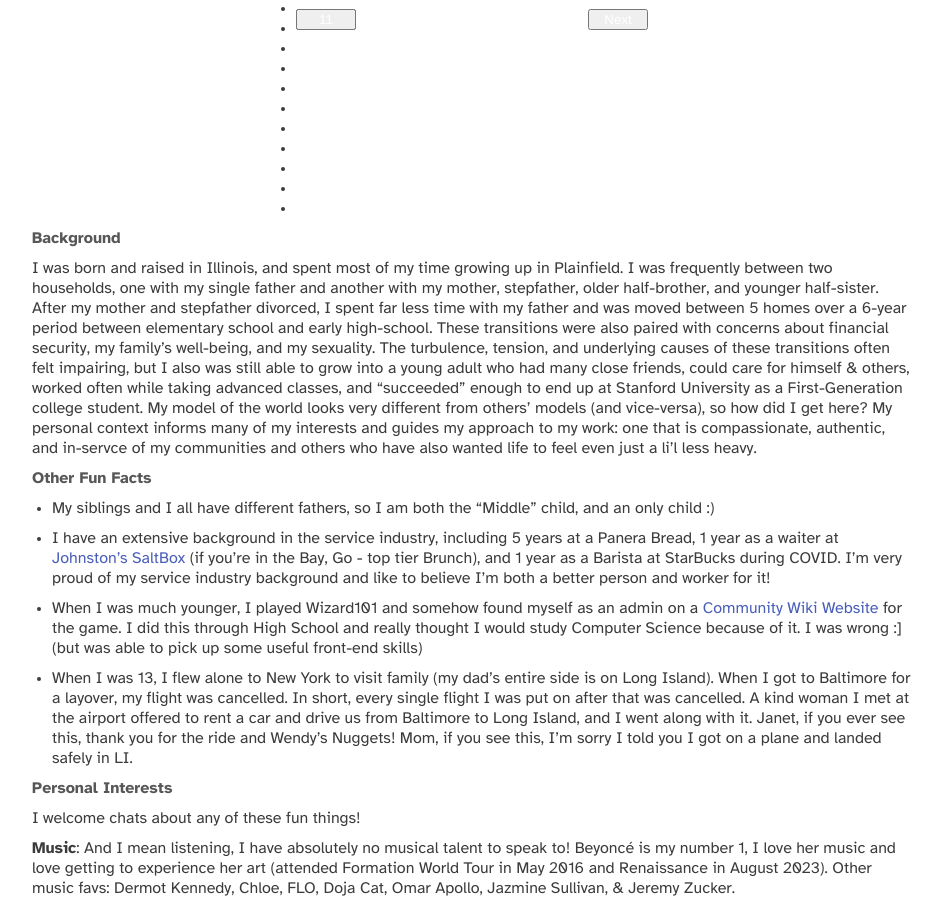
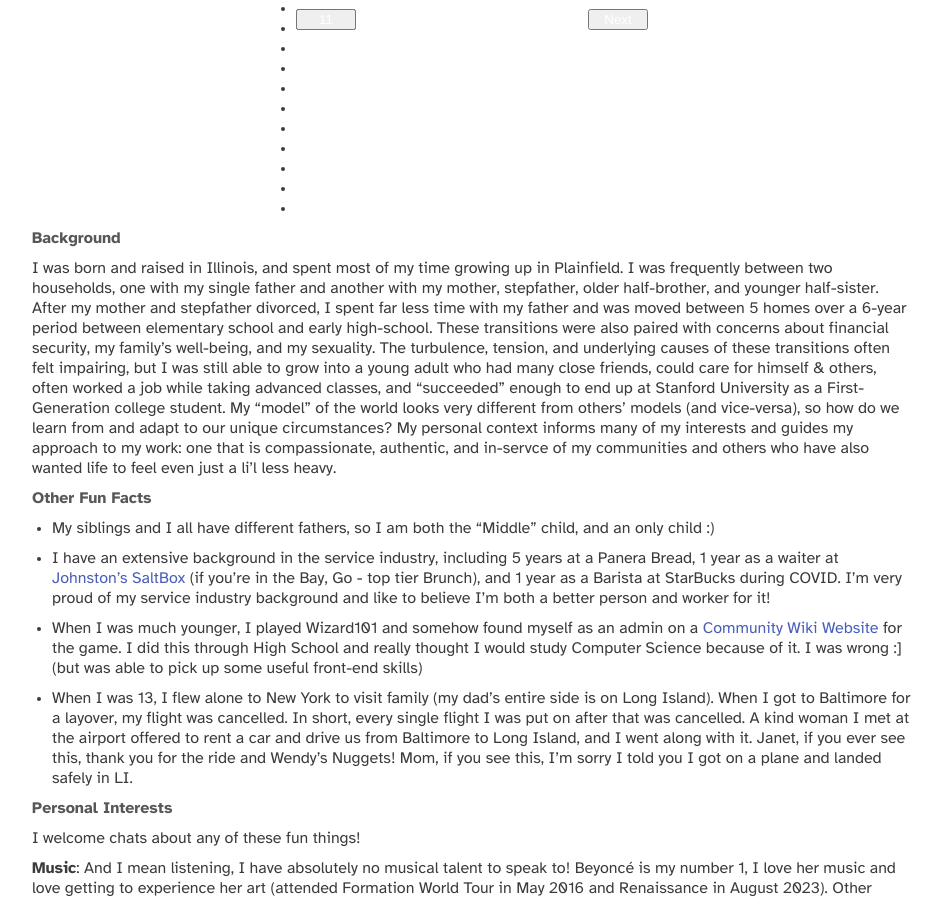
Before and after one commit to rbzsparks/rbzsparks.github.io, a Jekyll site: the page built from 03-personal.md, in a window 1280 px wide and 900 px high, scrolled down 317 px. Shown: the whole window, without its empty margins (168-1110 px from the left). Built offline with Jekyll 4.4.1, drawn with Linux system fonts in a browser that asks for light colours; nearby versions of some CDN libraries; a script that is not in the unit is left out.

Commit message:
personal revisions

```diff
--- a/03-personal.md
+++ b/03-personal.md
@@ -35,7 +35,7 @@
 
 ### Background
 
- I was born and raised in Illinois, and spent most of my time growing up in Plainfield. I was frequently between two households, one with my single father and another with my mother, stepfather, older half-brother, and younger half-sister. After my mother and stepfather divorced, I spent far less time with my father and was moved between 5 homes over a 6-year period between elementary school and early high-school. These transitions were also paired with concerns about financial security, my family's well-being, and my sexuality. The turbulence, tension, and underlying causes of these transitions often felt impairing, but I also was still able to grow into a young adult who had many close friends, could care for himself & others, worked often while taking advanced classes, and "succeeded" enough to end up at Stanford University as a First-Generation college student. My model of the world looks very different from others' models (and vice-versa), so how did I get here? My personal context informs many of my interests and guides my approach to my work: one that is compassionate, authentic, and in-servce of my communities and others who have also wanted life to feel even just a li'l less heavy.
+ I was born and raised in Illinois, and spent most of my time growing up in Plainfield. I was frequently between two households, one with my single father and another with my mother, stepfather, older half-brother, and younger half-sister. After my mother and stepfather divorced, I spent far less time with my father and was moved between 5 homes over a 6-year period between elementary school and early high-school. These transitions were also paired with concerns about financial security, my family's well-being, and my sexuality. The turbulence, tension, and underlying causes of these transitions often felt impairing, but I was still able to grow into a young adult who had many close friends, could care for himself & others, often worked a job while taking advanced classes, and "succeeded" enough to end up at Stanford University as a First-Generation college student. My "model" of the world looks very different from others' models (and vice-versa), so how do we learn from and adapt to our unique circumstances?  My personal context informs many of my interests and guides my approach to my work: one that is compassionate, authentic, and in-servce of my communities and others who have also wanted life to feel even just a li'l less heavy.
  <br>
 
 ### Other Fun Facts
```
